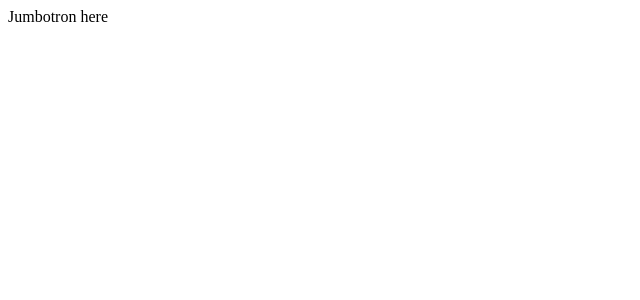
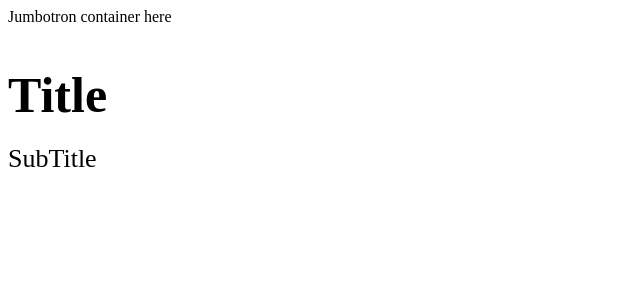
Before and after one commit to MalbonaGenio/netflix, a React (Create React App) app: page / in a window 1280 px wide. Shown: the top 300 px of the page, without its empty margins (0-640 px from the left). Built offline with nearby package versions, Linux system fonts and the light colour scheme.

Commit message:
Added more styles to jumbotron component

```diff
--- a/src/components/jumbotron/index.js
+++ b/src/components/jumbotron/index.js
@@ -1,5 +1,5 @@
 import React from "react"
-import { Inner, Item, Container } from "./styles/jumbotron"
+import { Inner, Item, Container, Title, SubTitle } from "./styles/jumbotron"
 
 export default function Jumbotron ({children, direction = "row", ...restProps}) {
     return(
@@ -15,3 +15,11 @@
 Jumbotron.Container = function JumbotronContainer({children, ...restProps}) {
     return(<Container {...restProps}>{children}</Container>)
 }
+
+Jumbotron.Title = function JumbotronTitle({children, ...restProps}) {
+    return(<Title {...restProps}>{children}</Title>)
+}
+
+Jumbotron.SubTitle = function JumbotronSubTitle({children, ...restProps}) {
+    return(<SubTitle {...restProps}>{children}</SubTitle>)
+}
--- a/src/components/jumbotron/styles/jumbotron.js
+++ b/src/components/jumbotron/styles/jumbotron.js
@@ -1,8 +1,45 @@
 import styled from "styled-components"
+
 
 export const Item = styled.div`
     display: flex;
+`
+
+//direction is a prop from fixtures/jumbotron.json
+export const Inner = styled.div`
+    display: flex;
     align-items: center;
+    justify-content: space-between;
+    flex-direction: ${({ direction }) => direction};
+    max-width: 1100px;
+    margin: auto;
+    width: 100%;
+
+    @media (max-width: 1000px) {
+        flex-direction: column;
+    }
 `
-export const Inner = styled.div``
-export const Container = styled.div``
+export const Container = styled.section``
+
+export const Title = styled.h1`
+    font-size: 50px;
+    line-height: 1.1;
+    margin-bottom: 8px;
+
+    @media (max-width: 600px) {
+        font-size: 35px;
+    }
+`
+export const SubTitle = styled.h2`
+    font-size: 26px;
+    font-weight: normal;
+    line-height: normal;
+
+    media (max-width 600px) {
+        font-size: 18px;
+    }
+`
+export const Image = styled.img`
+    max-width: 100%;
+    height: auto;
+`
--- a/src/pages/Home.js
+++ b/src/pages/Home.js
@@ -2,6 +2,10 @@
 import Jumbotron from "../components/jumbotron"
 export default function Home() {
     return(
-        <Jumbotron.Container>Jumbotron here</Jumbotron.Container>
+        <Jumbotron.Container>
+            Jumbotron container here
+            <Jumbotron.Title>Title</Jumbotron.Title>
+        <Jumbotron.SubTitle>SubTitle</Jumbotron.SubTitle>
+        </Jumbotron.Container>
     )
 }
```
Also changed, not shown: 1 other file (tests, documents, lock files or other folders).
